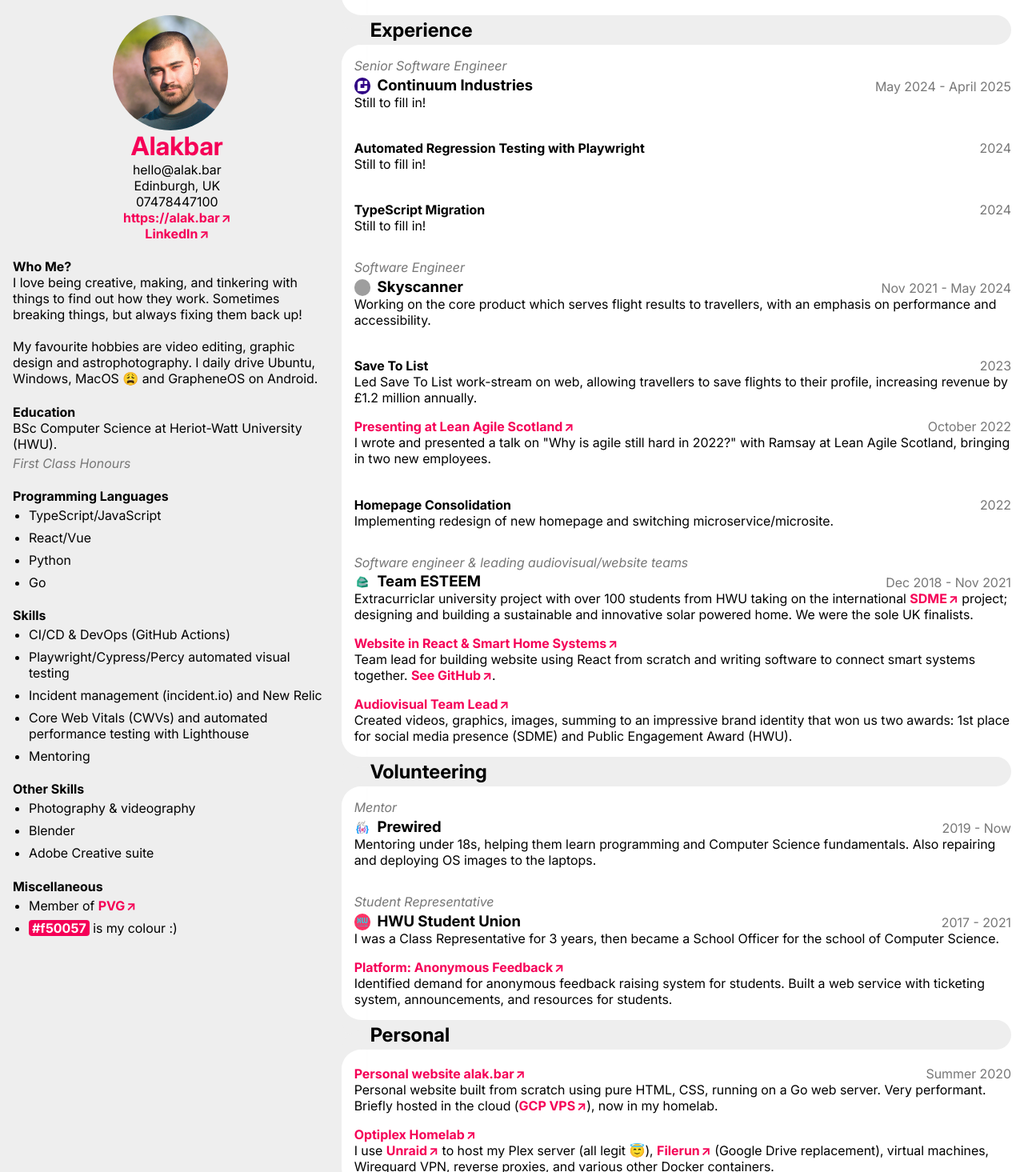
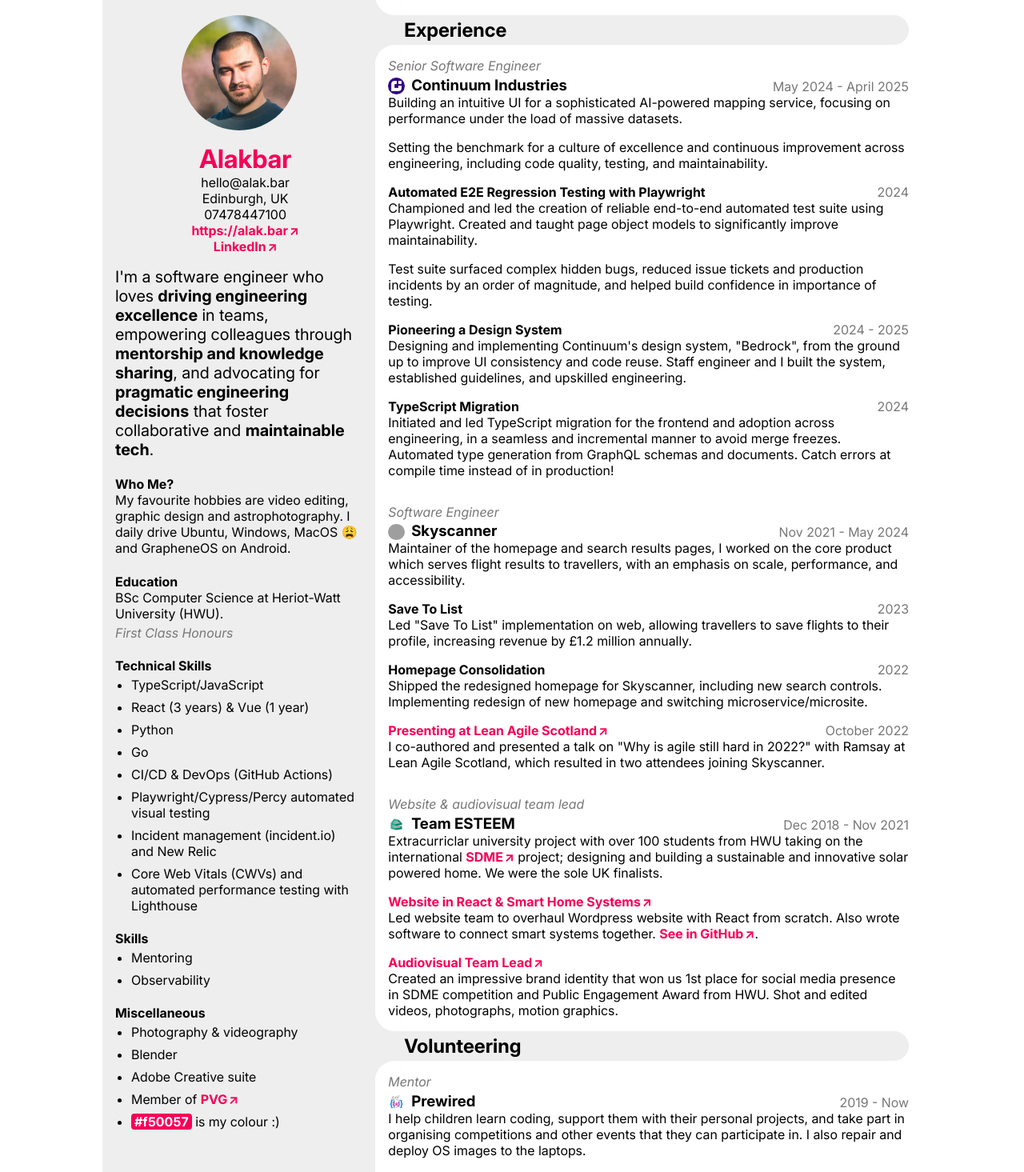
Before and after one commit to alakbarz/cv, a React (Create React App) app: page / in a window 1280 px wide. Shown: the part 45-1510 px from the top of the page at 80% size. Built offline with nearby package versions, Linux system fonts and the light colour scheme; grey boxes are pictures that could not be loaded.

Commit message:
Added summary and Continuum role

```diff
--- a/public/index.html
+++ b/public/index.html
@@ -24,22 +24,13 @@
       work correctly both with client-side routing and a non-root public URL.
       Learn how to configure a non-root public URL by running `npm run build`.
     -->
-  <title>Alakbar CV</title>
+  <title>Alakbar's CV</title>
 </head>
 
 <body>
-  <noscript>You need to enable JavaScript to run this app.</noscript>
+  <noscript>You need to enable JavaScript to run this app. It's just a static website, why would it even need
+    JS?????</noscript>
   <div id="root"></div>
-  <!--
-      This HTML file is a template.
-      If you open it directly in the browser, you will see an empty page.
-
-      You can add webfonts, meta tags, or analytics to this file.
-      The build step will place the bundled scripts into the <body> tag.
-
-      To begin the development, run `npm start` or `yarn start`.
-      To create a production bundle, use `npm run build` or `yarn build`.
-    -->
 </body>
 
 </html>
--- a/src/App.css
+++ b/src/App.css
@@ -135,6 +135,10 @@
   gap: 0.5rem;
 }
 
+.App-grid-main-content-span-header-heading {
+  margin-top: 0;
+}
+
 .clampText {
   display: -webkit-box;
   -webkit-line-clamp: 1;
--- a/src/App.tsx
+++ b/src/App.tsx
@@ -1,5 +1,7 @@
-import { ReactElement } from "react";
+import type { ReactElement } from "react";
 import "./App.css";
+import { Job } from "./Job/Job";
+import { Project } from "./Project/Project";
 
 type Section = {
   children: ReactElement;
@@ -23,75 +25,6 @@
   );
 };
 
-type JobProps = {
-  header: string;
-  children: ReactElement;
-  dateEnd?: string;
-  dateStart: string;
-  image?: string;
-  role: string;
-};
-
-const Job = ({
-  header,
-  children,
-  dateEnd,
-  dateStart,
-  image,
-  role,
-}: JobProps) => {
-  return (
-    <>
-      <p
-        style={{
-          fontStyle: "italic",
-          color: "var(--subtitle)",
-          margin: "0 0 0 0",
-          transform: "translateY(1rem)",
-        }}
-      >
-        {role}
-      </p>
-      <div className="App-grid-main-content-span">
-        <div className="App-grid-main-content-span-header">
-          {image && <img src={`logos/${image}`} alt="" />}
-          <h3 className="clampText">{header}</h3>
-        </div>
-        <p className="subtitle">
-          {dateStart} - {dateEnd ?? "Now"}
-        </p>
-      </div>
-      {children}
-    </>
-  );
-};
-
-type ProjectProps = {
-  heading: string;
-  link?: string;
-  period?: string;
-};
-
-const Project = ({ heading, link, period }: ProjectProps) => {
-  return link ? (
-    <div className="App-grid-main-content-span">
-      <div className="App-grid-main-content-span-header">
-        <a href={link}>
-          <h4 className="">{heading}</h4>
-        </a>
-      </div>
-      <p className="subtitle">{period}</p>
-    </div>
-  ) : (
-    <div className="App-grid-main-content-span">
-      <div className="App-grid-main-content-span-header">
-        <h4 className="clampText">{heading}</h4>
-      </div>
-      <p className="subtitle">{period}</p>
-    </div>
-  );
-};
-
 function App() {
   return (
     <div className="App">
@@ -99,32 +32,40 @@
         <div className="App-grid-info">
           {/* Info Panel */}
           <div className="App-grid-info-summary">
-            <img src="profile.jpg" alt="Head shot of Alakbar" />
+            <img
+              src="profile.jpg"
+              alt="Head shot of Alakbar"
+              style={{ margin: "auto auto 1rem auto" }}
+            />
             <div className="App-grid-info-summary-content">
               <h1>Alakbar</h1>
               <p>hello@alak.bar</p>
               <p>Edinburgh, UK</p>
               <p>07478447100</p>
               <a href="https://alak.bar/">https://alak.bar</a>
-              <a href="https://www.linkedin.com/in/alakbarz/">LinkedIn</a>
+              <a
+                href="https://www.linkedin.com/in/alakbarz/"
+                title="Please don't make me use LinkedIn 🥺"
+              >
+                LinkedIn
+              </a>
             </div>
           </div>
 
           <div className="App-grid-info-content">
+            <p style={{ fontSize: "1.25rem" }}>
+              I'm a software engineer who loves{" "}
+              <b>driving engineering excellence</b> in teams, empowering
+              colleagues through <b>mentorship and knowledge sharing</b>, and
+              advocating for <b>pragmatic engineering decisions</b> that foster
+              collaborative and <b>maintainable tech</b>.
+            </p>
             <SummarySection header="Who Me?">
-              <>
-                <p>
-                  I love being creative, making, and tinkering with things to
-                  find out how they work. Sometimes breaking things, but always
-                  fixing them back up!
-                </p>
-                <br />
               <p>
                 My favourite hobbies are video editing, graphic design and
                 astrophotography. I daily drive Ubuntu, Windows, MacOS 😩 and
                 GrapheneOS on Android.
               </p>
-              </>
             </SummarySection>
             <SummarySection header="Education">
               <>
@@ -140,16 +81,12 @@
                 </p>
               </>
             </SummarySection>
-            <SummarySection header="Programming Languages">
+            <SummarySection header="Technical Skills">
               <ul>
                 <li>TypeScript/JavaScript</li>
-                <li>React/Vue</li>
+                <li>React (3 years) & Vue (1 year)</li>
                 <li>Python</li>
                 <li>Go</li>
-              </ul>
-            </SummarySection>
-            <SummarySection header="Skills">
-              <ul>
                 <li>CI/CD & DevOps (GitHub Actions)</li>
                 <li>Playwright/Cypress/Percy automated visual testing</li>
                 <li>Incident management (incident.io) and New Relic</li>
@@ -157,18 +94,21 @@
                   Core Web Vitals (CWVs) and automated performance testing with
                   Lighthouse
                 </li>
-                <li>Mentoring</li>
               </ul>
             </SummarySection>
-            <SummarySection header="Other Skills">
+            <SummarySection header="Skills">
               <ul>
-                <li>Photography & videography</li>
-                <li>Blender</li>
-                <li>Adobe Creative suite</li>
+                <li>Mentoring</li>
+                <li>Observability</li>
               </ul>
             </SummarySection>
             <SummarySection header="Miscellaneous">
               <ul>
+                <li>Photography & videography</li>
+                <li>Blender</li>
+                <li title="You can pirate Adobe software; it's always morally correct">
+                  Adobe Creative suite
+                </li>
                 <li>
                   Member of <a href="https://www.mygov.scot/pvg-scheme">PVG</a>
                 </li>
@@ -204,16 +144,61 @@
               image="continuum.png"
             >
               <>
-                <p>Still to fill in!</p>
+                <p>
+                  Building an intuitive UI for a sophisticated AI-powered
+                  mapping service, focusing on performance under the load of
+                  massive datasets.
+                </p>
+
+                <p>
+                  Setting the benchmark for a culture of excellence and
+                  continuous improvement across engineering, including code
+                  quality, testing, and maintainability.
+                </p>
 
                 <Project
-                  heading="Automated Regression Testing with Playwright"
+                  heading="Automated E2E Regression Testing with Playwright"
                   period="2024"
-                />
-                <p>Still to fill in!</p>
+                >
+                  <>
+                    <p>
+                      Championed and led the creation of reliable end-to-end
+                      automated test suite using Playwright. Created and taught
+                      page object models to significantly improve
+                      maintainability.
+                    </p>
 
-                <Project heading="TypeScript Migration" period="2024" />
-                <p>Still to fill in!</p>
+                    <p>
+                      Test suite surfaced complex hidden bugs, reduced issue
+                      tickets and production incidents by an order of magnitude,
+                      and helped build confidence in importance of testing.
+                    </p>
+                  </>
+                </Project>
+
+                <Project
+                  heading="Pioneering a Design System"
+                  period="2024 - 2025"
+                >
+                  <p>
+                    Designing and implementing Continuum's design system,
+                    "Bedrock", from the ground up to improve UI consistency and
+                    code reuse. Staff engineer and I built the system,
+                    established guidelines, and upskilled engineering.
+                  </p>
+                </Project>
+
+                <Project heading="TypeScript Migration" period="2024">
+                  <>
+                    <p>
+                      Initiated and led TypeScript migration for the frontend
+                      and adoption across engineering, in a seamless and
+                      incremental manner to avoid merge freezes. Automated type
+                      generation from GraphQL schemas and documents. Catch
+                      errors at compile time instead of in production!
+                    </p>
+                  </>
+                </Project>
               </>
             </Job>
 
@@ -226,39 +211,44 @@
             >
               <>
                 <p>
-                  Working on the core product which serves flight results to
-                  travellers, with an emphasis on performance and accessibility.
+                  Maintainer of the homepage and search results pages, I worked
+                  on the core product which serves flight results to travellers,
+                  with an emphasis on scale, performance, and accessibility.
                 </p>
 
-                <Project heading="Save To List" period="2023" />
+                <Project heading="Save To List" period="2023">
                   <p>
-                  Led Save To List work-stream on web, allowing travellers to
-                  save flights to their profile, increasing revenue by £1.2
-                  million annually.
+                    Led "Save To List" implementation on web, allowing
+                    travellers to save flights to their profile, increasing
+                    revenue by £1.2 million annually.
                   </p>
+                </Project>
+
+                <Project heading="Homepage Consolidation" period="2022">
+                  <p>
+                    Shipped the redesigned homepage for Skyscanner, including
+                    new search controls. Implementing redesign of new homepage
+                    and switching microservice/microsite.
+                  </p>
+                </Project>
 
                 <Project
                   heading="Presenting at Lean Agile Scotland"
                   period="October 2022"
                   link="https://leanagile.scot/programme/why-agile-still-hard-2022"
-                />
+                >
                   <p>
-                  I wrote and presented a talk on "Why is agile still hard in
-                  2022?" with Ramsay at Lean Agile Scotland, bringing in two new
-                  employees.
+                    I co-authored and presented a talk on "Why is agile still
+                    hard in 2022?" with Ramsay at Lean Agile Scotland, which
+                    resulted in two attendees joining Skyscanner.
                   </p>
-
-                <Project heading="Homepage Consolidation" period="2022" />
-                <p>
-                  Implementing redesign of new homepage and switching
-                  microservice/microsite.
-                </p>
+                </Project>
               </>
             </Job>
 
             <Job
               header="Team ESTEEM"
-              role="Software engineer & leading audiovisual/website teams"
+              role="Website & audiovisual team lead"
               dateStart="Dec 2018"
               dateEnd="Nov 2021"
               image="teamesteem.jpg"
@@ -277,22 +267,26 @@
                 <Project
                   heading="Website in React & Smart Home Systems"
                   link="https://teamesteem.co.uk/"
-                />
+                >
                   <p>
-                  Team lead for building website using React from scratch and
-                  writing software to connect smart systems together.{" "}
-                  <a href="https://github.com/TeamEsteem">See GitHub</a>.
+                    Led website team to overhaul Wordpress website with React
+                    from scratch. Also wrote software to connect smart systems
+                    together.{" "}
+                    <a href="https://github.com/TeamEsteem">See in GitHub</a>.
                   </p>
+                </Project>
 
                 <Project
                   heading="Audiovisual Team Lead"
                   link="https://www.youtube.com/watch?v=PT8aveu2Asg"
-                />
+                >
                   <p>
-                  Created videos, graphics, images, summing to an impressive
-                  brand identity that won us two awards: 1st place for social
-                  media presence (SDME) and Public Engagement Award (HWU).
+                    Created an impressive brand identity that won us 1st place
+                    for social media presence in SDME competition and Public
+                    Engagement Award from HWU. Shot and edited videos,
+                    photographs, motion graphics.
                   </p>
+                </Project>
               </>
             </Job>
 
@@ -304,9 +298,10 @@
               image="prewired.jpg"
             >
               <p>
-                Mentoring under 18s, helping them learn programming and Computer
-                Science fundamentals. Also repairing and deploying OS images to
-                the laptops.
+                I help children learn coding, support them with their personal
+                projects, and take part in organising competitions and other
+                events that they can participate in. I also repair and deploy OS
+                images to the laptops.
               </p>
             </Job>
             <Job
@@ -329,7 +324,7 @@
                 <p>
                   Identified demand for anonymous feedback raising system for
                   students. Built a web service with ticketing system,
-                  announcements, and resources for students.
+                  announcements, and resources for students with my fellow rep.
                 </p>
               </>
             </Job>
@@ -343,18 +338,17 @@
             />
             <p>
               Personal website built from scratch using pure HTML, CSS, running
-              on a Go web server. Very performant. Briefly hosted in the cloud (
-              <a href="https://cloud.google.com/">GCP VPS</a>), now in my
-              homelab.
+              on a Go web server. Very performant. Briefly hosted in the cloud
+              (Google VPS), now in my home in Edinburgh.
             </p>
 
             <Project
               heading="Optiplex Homelab"
               link="https://alak.bar/blog/NAS/"
+              period="Perpetual"
             />
             <p>
-              I use <a href="https://unraid.net/">Unraid</a> to host my Plex
-              server (all legit 😇), <a href="https://filerun.com/">Filerun</a>{" "}
+              I use Unraid to host my Plex server (all legit 😇), Filerun
               (Google Drive replacement), virtual machines, Wireguard VPN,
               reverse proxies, and various other Docker containers.
             </p>
--- /dev/null
+++ b/src/Job/Job.tsx
@@ -0,0 +1,44 @@
+import type { ReactElement } from "react";
+
+type JobProps = {
+  header: string;
+  children: ReactElement;
+  dateEnd?: string;
+  dateStart: string;
+  image?: string;
+  role: string;
+};
+
+export const Job = ({
+  header,
+  children,
+  dateEnd,
+  dateStart,
+  image,
+  role,
+}: JobProps) => {
+  return (
+    <>
+      <p
+        style={{
+          fontStyle: "italic",
+          color: "var(--subtitle)",
+          margin: "0 0 0 0",
+          transform: "translateY(1rem)",
+        }}
+      >
+        {role}
+      </p>
+      <div className="App-grid-main-content-span">
+        <div className="App-grid-main-content-span-header">
+          {image && <img src={`logos/${image}`} alt="" />}
+          <h3 className="clampText">{header}</h3>
+        </div>
+        <p className="subtitle">
+          {dateStart} - {dateEnd ?? "Now"}
+        </p>
+      </div>
+      {children}
+    </>
+  );
+};
--- /dev/null
+++ b/src/Project/Project.tsx
@@ -0,0 +1,38 @@
+import type { ReactElement } from "react";
+
+type ProjectProps = {
+  heading: string;
+  link?: string;
+  period?: string;
+  children?: ReactElement;
+};
+
+export const Project = ({ heading, link, period, children }: ProjectProps) => {
+  return link ? (
+    <>
+      <div className="App-grid-main-content-span">
+        <div className="App-grid-main-content-span-header">
+          <a href={link}>
+            <h4 className="App-grid-main-content-span-header-heading">
+              {heading}
+            </h4>
+          </a>
+        </div>
+        <p className="subtitle">{period}</p>
+      </div>
+      {children}
+    </>
+  ) : (
+    <>
+      <div className="App-grid-main-content-span">
+        <div className="App-grid-main-content-span-header">
+          <h4 className="App-grid-main-content-span-header-heading">
+            {heading}
+          </h4>
+        </div>
+        <p className="subtitle">{period}</p>
+      </div>
+      {children}
+    </>
+  );
+};
--- a/src/index.css
+++ b/src/index.css
@@ -32,14 +32,14 @@
 }
 
 body {
-  margin: 0;
+  margin: 0 auto;
   /* font-family: -apple-system, BlinkMacSystemFont, 'Segoe UI', 'Roboto', 'Oxygen',
     'Ubuntu', 'Cantarell', 'Fira Sans', 'Droid Sans', 'Helvetica Neue',
     sans-serif; */
   -webkit-font-smoothing: antialiased;
   -moz-osx-font-smoothing: grayscale;
   box-sizing: border-box;
-  max-width: 1280px;
+  max-width: 1024px;
 }
 
 code {
```
Lines whose indentation alone changed are shown as unchanged.
